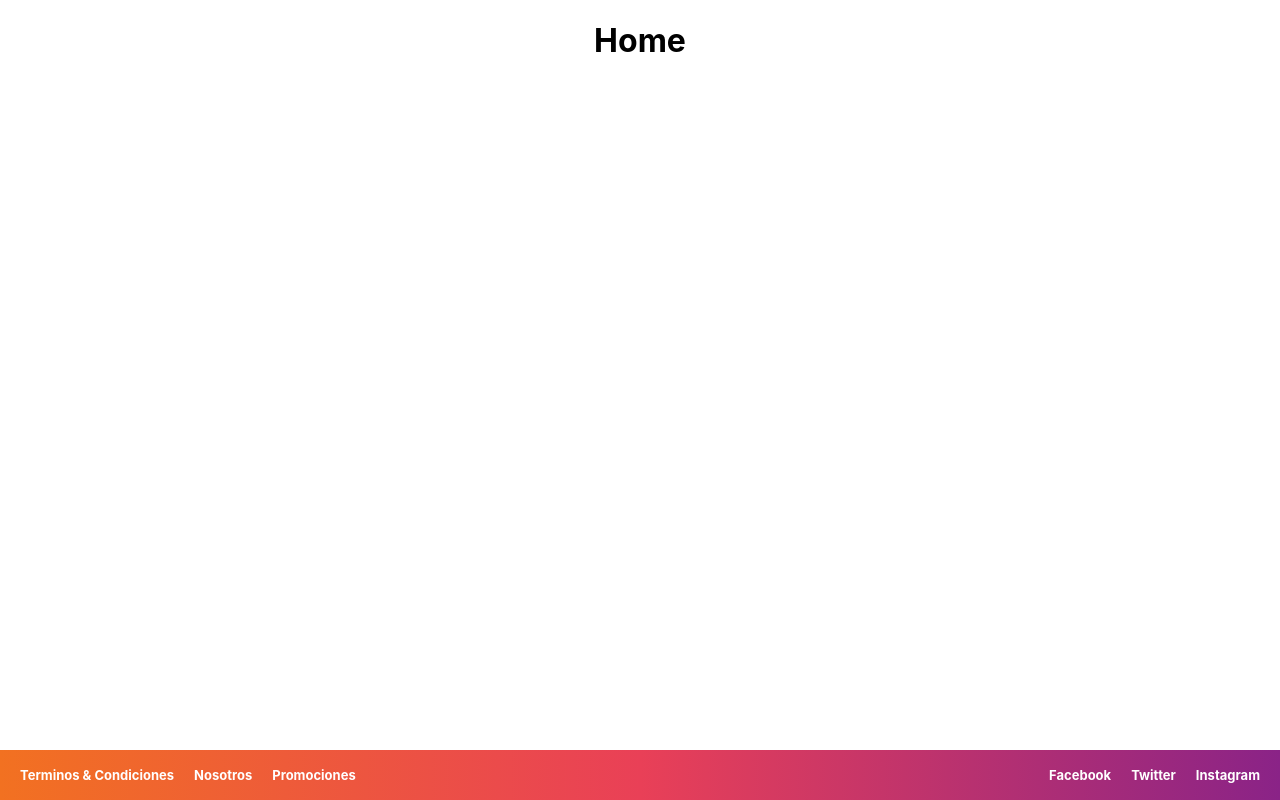
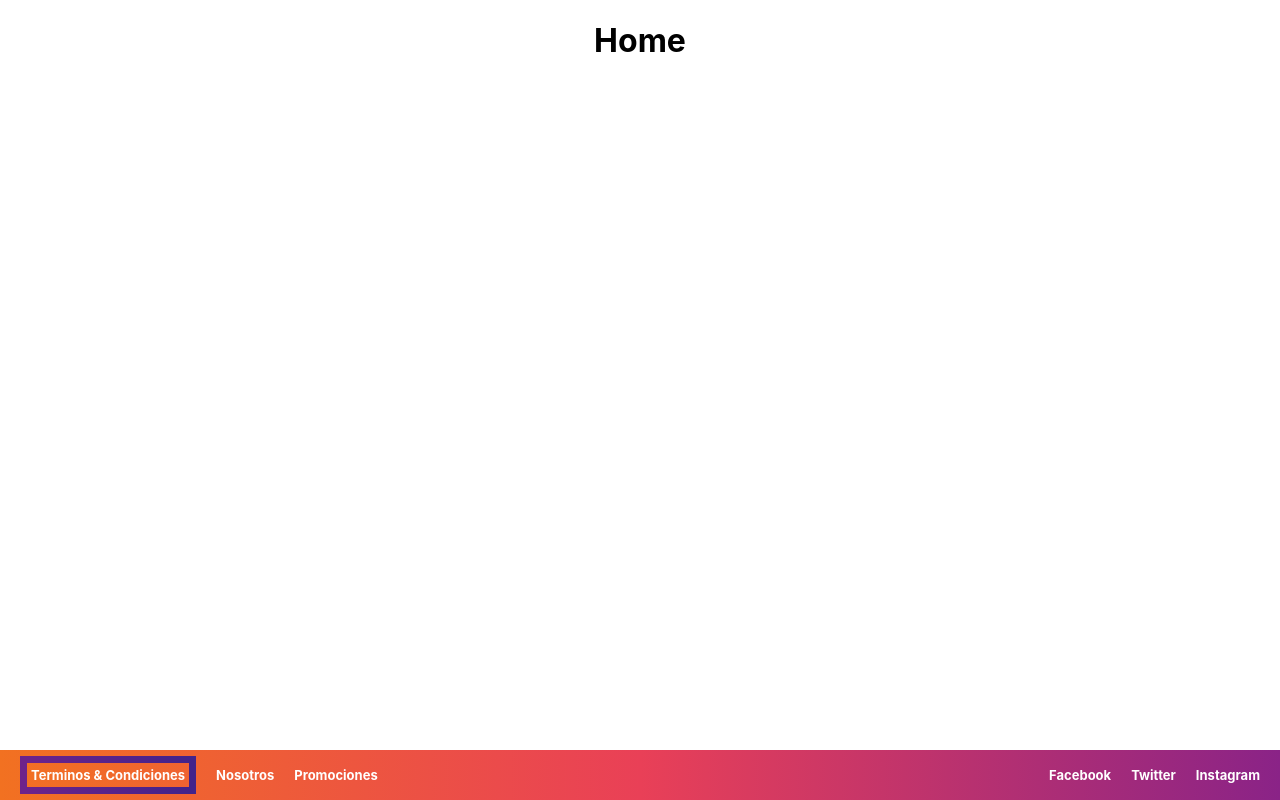
Before and after one commit to cinthylli/sweet, a React (Create React App) app in the folder sweet/: page / in a window 1280 px wide. In both pictures the pointer is over the link "Terminos & Condiciones". Built offline with nearby package versions, Linux system fonts and the light colour scheme.

Commit message:
cuadrado hover para accesibilidad

```diff
--- a/sweet/src/App.css
+++ b/sweet/src/App.css
@@ -2,6 +2,18 @@
   text-align: center;
   margin: 0;
   padding: 0;
+}
+
+a:hover,
+a:active {
+  border: 7px  solid;
+  border-image-source: linear-gradient(
+    to right,
+     #6d238a,
+     #42238a
+  );
+  border-image-slice: 1;
+  padding: 4px;
 }
 
 /* Animaciones */
--- a/sweet/src/components/pages/Footer.jsx
+++ b/sweet/src/components/pages/Footer.jsx
@@ -4,7 +4,7 @@ import "../../styles/footer.css";
 export default function Footer() {
   return (
     <footer>
-      <ul className="footer-left">
+      <ul className="footer-left" id="menu">
         <li>
           <a href="/" target="blank" className="text-focus-in">
             Terminos & Condiciones
@@ -21,7 +21,7 @@ export default function Footer() {
           </a>
         </li>
       </ul>
-      <ul className="footer-right">
+      <ul className="footer-right" id="social-media">
         <li>
           <a href="/" target="blank" className="text-focus-in">
             Facebook
```
